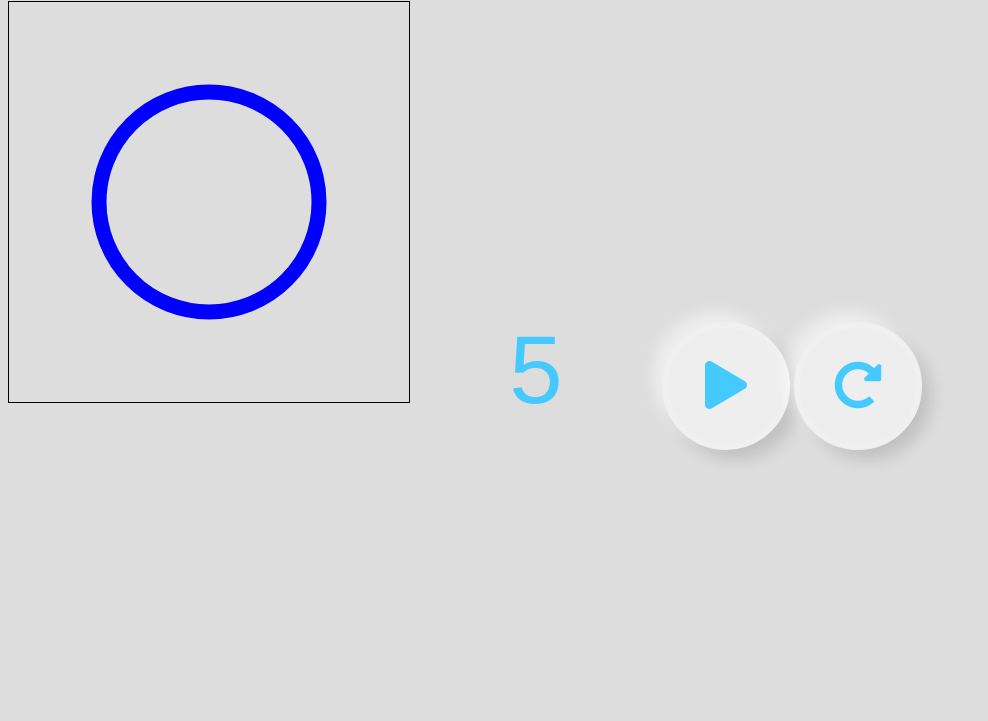
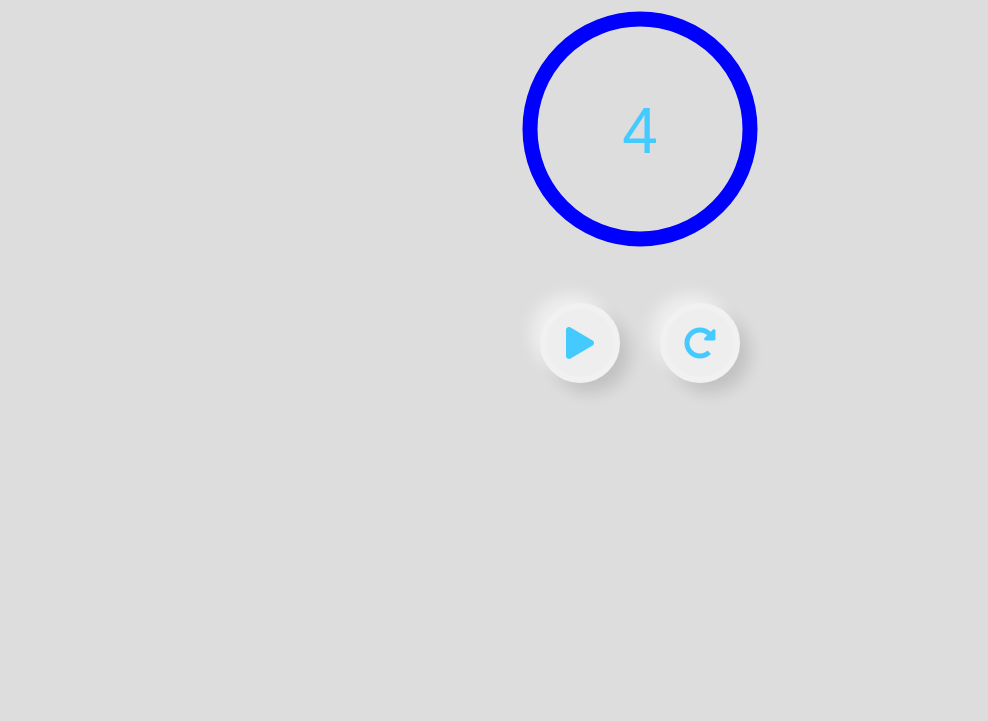
Before and after one commit to izetter/timer, a website: page index.html in a window 1280 px wide. Shown: the part 79-800 px from the top of the page, without its empty margins (0-988 px from the left). Drawn offline with Linux system fonts and the light colour scheme.

Commit message:
Layout done

```diff
--- a/index.html
+++ b/index.html
@@ -9,22 +9,28 @@
 	<script src="script.js" defer></script>
 </head>
 <body>
-	<h1>Timer</h1>
-	<svg  width="400" height="400">
+	<div class="timer">
+		<h1>TIMER</h1>
+		<section class="display">
+			<svg width="240" height="240">
 				<circle
 				r="110"
-		cx="200"
-		cy="200"
+				cx="120"
+				cy="120"
 				fill="transparent"
 				stroke="blue"
 				stroke-width="15"
 				stroke-dasharray="691"
 				stroke-dashoffset="0"
-		transform="rotate(-90 200 200)"
+				transform="rotate(-90 120 120)"
 				/>
 			</svg>
-	<input type="number" value="5" min="0">
-	<button id="start-pause"><i class="fas fa-play"></i></button>
-	<button id="reset"><i class="fas fa-redo-alt"></i></button>
+			<input type="number" value="4" min="0">
+		</section>
+		<section class="controls">
+			<button class="start-pause"><span class="fas fa-play"></span></button>
+			<button class="reset"><span class="fas fa-redo-alt"></span></button>
+		</section>
+	</div>
 </body>
 </html>
--- a/script.js
+++ b/script.js
@@ -1,8 +1,8 @@
 'use strict';
 
 const input = document.querySelector('input');
-const startPauseBtn = document.querySelector('#start-pause');
-const resetBtn = document.querySelector('#reset');
+const startPauseBtn = document.querySelector('.start-pause');
+const resetBtn = document.querySelector('.reset');
 const circle = document.querySelector('circle');
 const CIRCUMFERENCE = circle.getAttribute('stroke-dasharray');
 
--- a/style.css
+++ b/style.css
@@ -1,36 +1,35 @@
+
 body {
 	background-color: #ddd;
+	display: flex;
+	justify-content: center;
 }
 
-svg {
-	border: 1px solid black;
+.timer {
+	display: flex;
+	flex-flow: column nowrap;
+	align-items: center;
 }
 
-button {
-	background-color: #eee;
-	border: 0.4rem solid #f1f0f0;
-	border-radius: 50%;
-	box-shadow: -10px -10px 15px rgba(255, 255, 255, 0.5), 10px 10px 15px rgba(0, 0, 0, 0.12);
-	color:#45caff;
-	font-size: 3rem;
-	height: 8rem;
-	width: 8rem;
+.display {
+	position: relative;
+	margin-bottom: 50px;
 }
 
-button:hover {
-	color: #ff1b6b;
-	box-shadow: -10px -10px 15px rgba(255, 255, 255, 0.5), 10px 10px 15px rgba(0, 0, 0, 0.12), inset -10px -10px 15px rgba(255, 255, 255, 0.5), inset 10px 10px 15px rgba(0, 0, 0, 0.12);
-}
-
+/* neat trick using translate to center element when position relative & absolute combo is required */
 input {
-	width: 15rem;
+	position: absolute;
+	top: 50%;
+	left: 50%;
+	transform: translate(-50%, -50%);
+	width: 70%;
 	border-radius: 1rem;
 	text-align: center;
-	font-size: 6rem;
-	border: none;
+	font-size: 4rem;
 	color: #45caff;
 	background-color: transparent;
 	cursor: text;
+	border: none;
 }
 
 input:focus,
@@ -39,6 +38,34 @@ input:hover {
 	box-shadow: inset -6px -6px 5px rgba(255, 255, 255, 0.8), inset 10px 10px 10px rgba(0, 0, 0, 0.1);
 }
 
+.controls {
+	display: flex;
+	justify-content: space-around;
+	width: 100%;
+}
+
+button {
+	background-color: #eee;
+	border: 0.4rem solid #f1f1f1;
+	border-radius: 50%;
+	box-shadow: -10px -10px 15px rgba(255, 255, 255, 0.5), 10px 10px 15px rgba(0, 0, 0, 0.12);
+	color:#45caff;
+	font-size: 3rem;
+	height: 5rem;
+	width: 5rem;
+	display: flex;
+	justify-content: center;
+	align-items: center;
+}
+
+button:hover {
+	color: #ff1b6b;
+	box-shadow: -10px -10px 15px rgba(255, 255, 255, 0.5), 10px 10px 15px rgba(0, 0, 0, 0.12), inset -10px -10px 15px rgba(255, 255, 255, 0.5), inset 10px 10px 15px rgba(0, 0, 0, 0.12);
+}
+
+span {
+	font-size: 2rem;
+}
 
 /* Chrome, Safari, Edge, Opera */
 input::-webkit-outer-spin-button,
```
Lines whose indentation alone changed are shown as unchanged.
